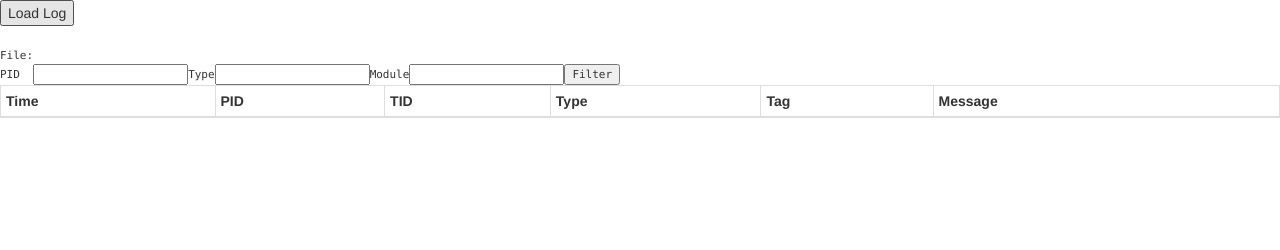
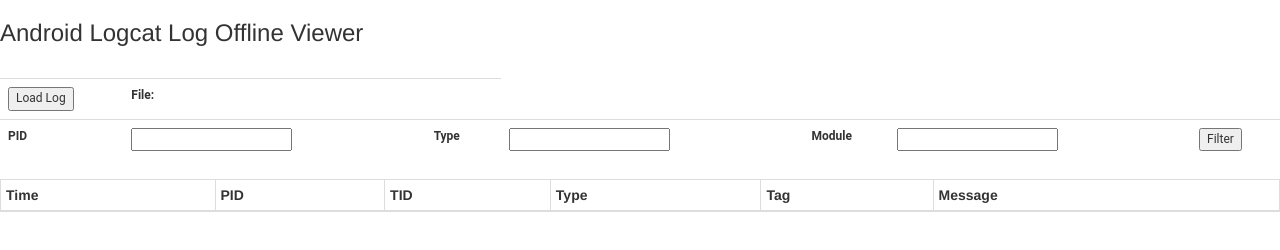
Before and after one commit to arthurhsu/catview, a website: page index.html in a window 1280 px wide. Drawn offline with nearby package versions, Linux system fonts and the light colour scheme.

Commit message:
Slightly better look

```diff
--- a/index.html
+++ b/index.html
@@ -11,22 +11,23 @@
     <script src="node_modules/jquery/dist/jquery.min.js"></script>
     <script src="node_modules/bootstrap/dist/js/bootstrap.min.js"></script>
     <script src="node_modules/bootstrap-table/dist/bootstrap-table.min.js"></script>
-    <script src="node_modules/lovefield/dist/lovefield.js"></script>
+    <script src="node_modules/lovefield/dist/lovefield.min.js"></script>
   </head>
   <body>
-    <input type="button" id="load" value="Load Log"></input>
+    <h3>Android Logcat Log Offline Viewer</h3>
     <input type="file" id="file" style="visibility:hidden"></input>
-    <table id="header">
+    <table id="header" class="table mytable">
       <tr>
-        <td>File:</td>
-        <td id="log_name"></td>
+        <td><input type="button" id="load" value="Load Log"></input></td>
+        <td><label>File:</label></td>
+        <td><label id="log_name"></label></td>
       </tr>
       <tr>
-        <td>PID</td>
+        <td><label>PID</label></td>
         <td><input id="pid" type="text"></input></td>
-        <td>Type</td>
+        <td><label>Type</label></td>
         <td><input id="type" type="text"></input></td>
-        <td>Module</td>
+        <td><label>Module</label></td>
         <td><input id="tag" type="text"></input></td>
         <td><input id="filter" type="button" value="Filter"></input></td>
       </tr>
--- a/package.json
+++ b/package.json
@@ -6,6 +6,7 @@
     "bootstrap": "^3.3.0",
     "bootstrap-table": "*",
     "dateformat": "*",
+    "fs-extra": "*",
     "gulp": "^3.9.0",
     "gulp-connect": "^2.2.0",
     "jquery": "^2.1.4",
--- a/style.css
+++ b/style.css
@@ -2,3 +2,24 @@
   font-family: consolas, monaco, "Lucida Console", monospace;
   font-size: 11px;
 }
+
+.mytable td > label {
+  font-family: roboto, sans-serif;
+  font-size: 12px;
+}
+
+.mytable td > input {
+  font-size: 12px;
+}
+
+.mytable td > input[type="button"] {
+  font-family: roboto, sans-serif;
+}
+
+.mytable td:nth-child(even) {
+  width:200px;
+}
+
+.mytable td:nth-child(odd) {
+  width:50px;
+}
```
Also changed, not shown: gulpfile.js (+45 -3 lines), 1 other file.
